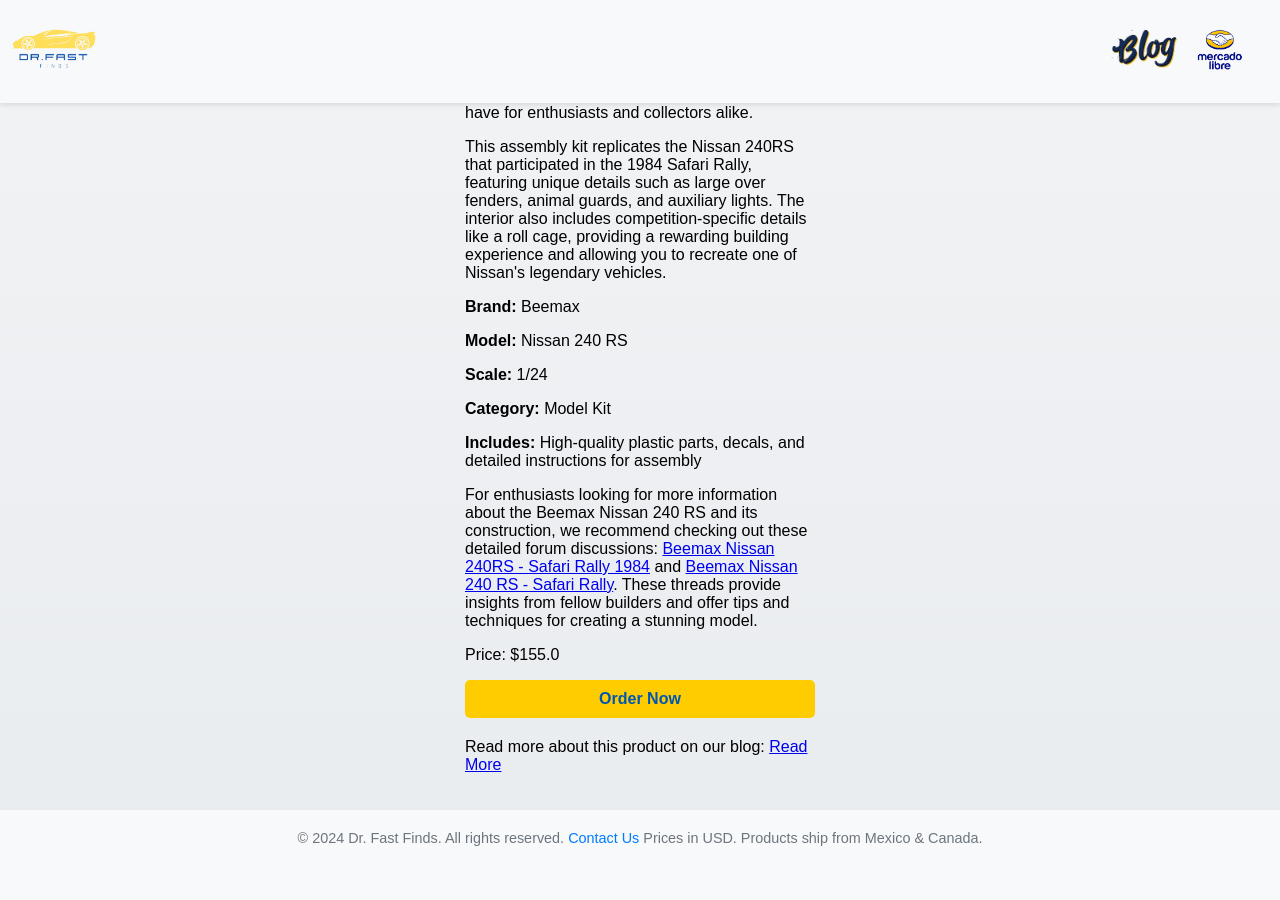
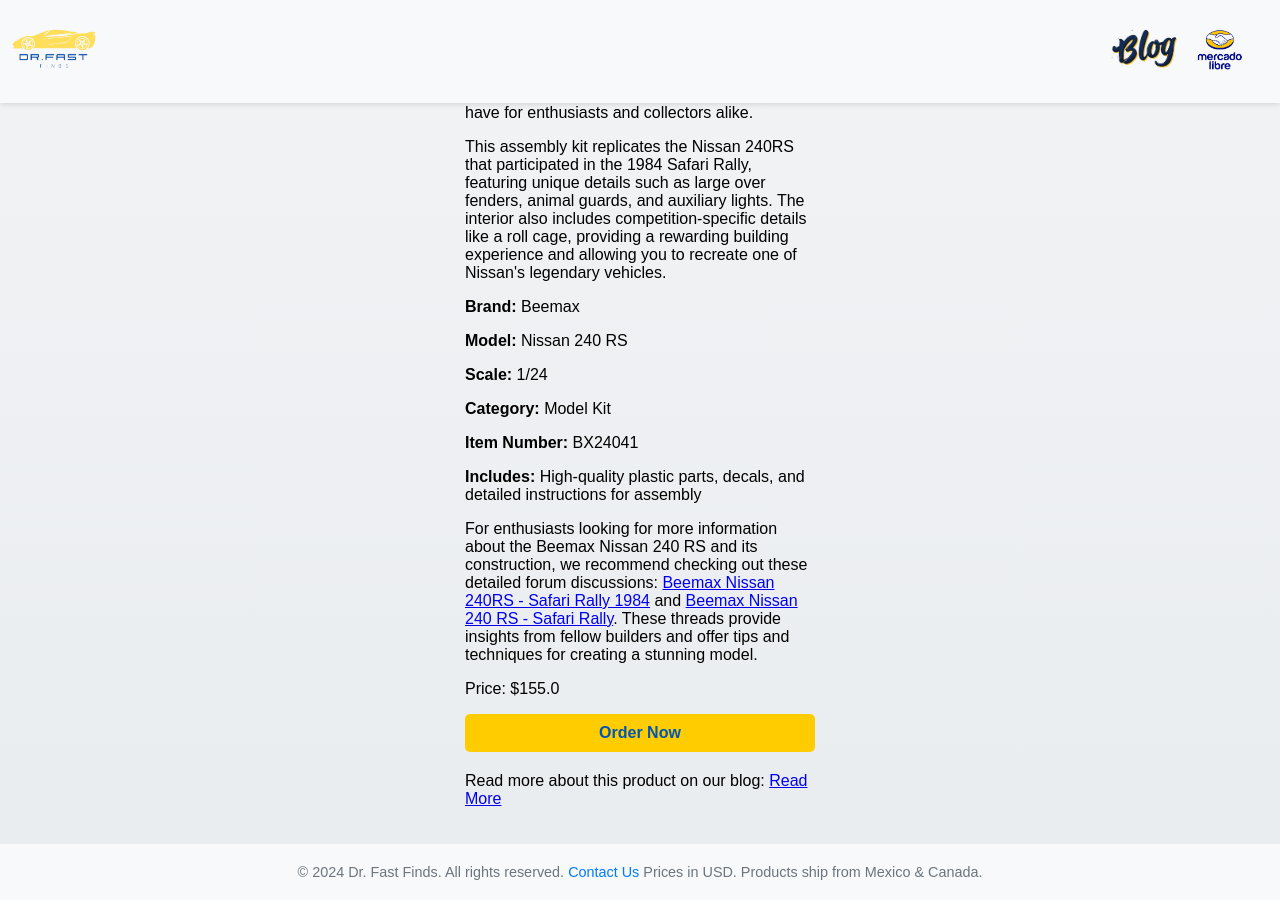
Before and after one commit to drfastfinds/drfastfinds-site, a Jekyll site: the page built from _products/nissan-240-rs.md, in a window 1280 px wide and 900 px high, scrolled down 692 px. Built offline with Jekyll 4.4.1, drawn with Linux system fonts in a browser that asks for light colours; before the commit the page ends 1558 px from its top, so only the background shows below that.

Commit message:
Update nissan-240-rs.md

```diff
--- a/_products/nissan-240-rs.md
+++ b/_products/nissan-240-rs.md
@@ -13,6 +13,7 @@
   <p><strong>Model:</strong> Nissan 240 RS</p>
   <p><strong>Scale:</strong> 1/24</p>
   <p><strong>Category:</strong> Model Kit</p>
+  <p><strong>Item Number:</strong> BX24041</p>
   <p><strong>Includes:</strong> High-quality plastic parts, decals, and detailed instructions for assembly</p>
 
   <p>For enthusiasts looking for more information about the Beemax Nissan 240 RS and its construction, we recommend checking out these detailed forum discussions: <a href="https://www.britmodeller.com/forums/index.php?/topic/235099082-beemax-nissan-240rs-safari-rally-1984/" target="_blank">Beemax Nissan 240RS - Safari Rally 1984</a> and <a href="https://www.britmodeller.com/forums/index.php?/topic/235095383-beemax-nissan-240-rs-safari-rally/" target="_blank">Beemax Nissan 240 RS - Safari Rally</a>. These threads provide insights from fellow builders and offer tips and techniques for creating a stunning model.</p>
```
